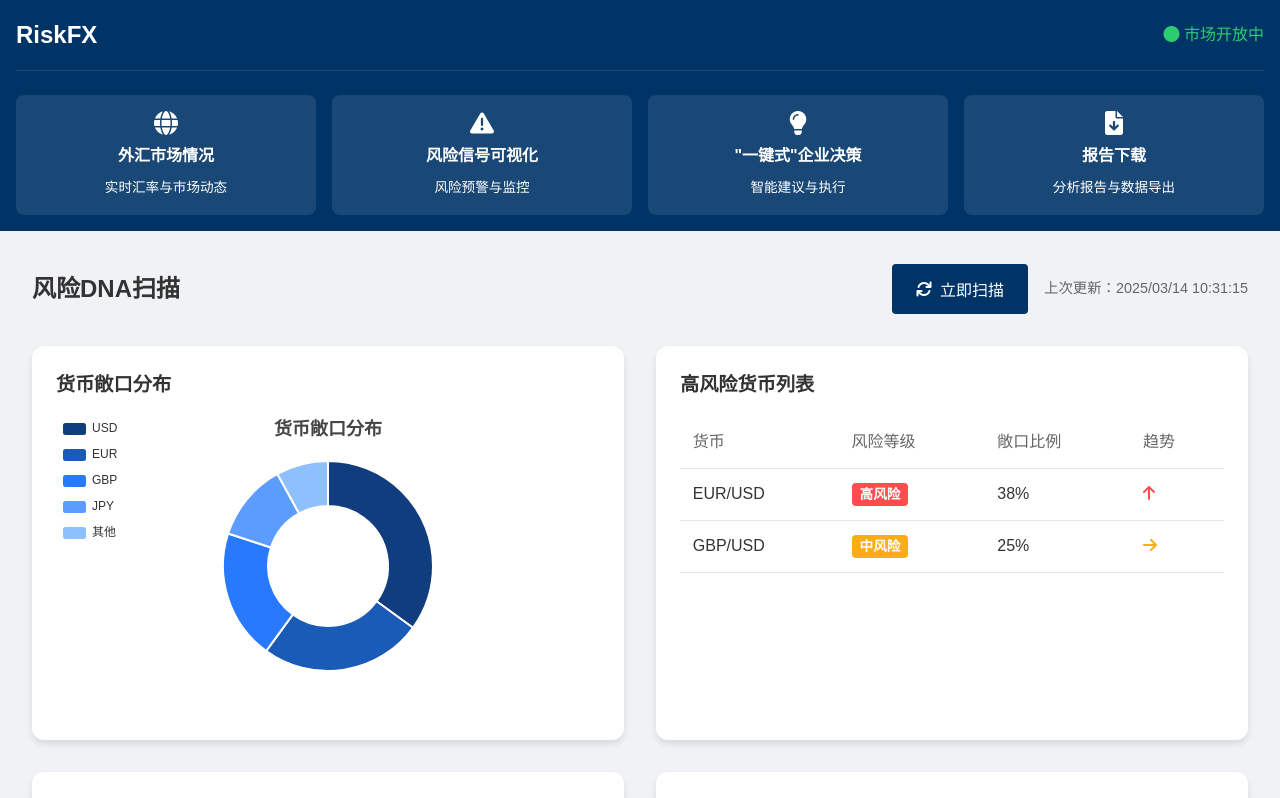
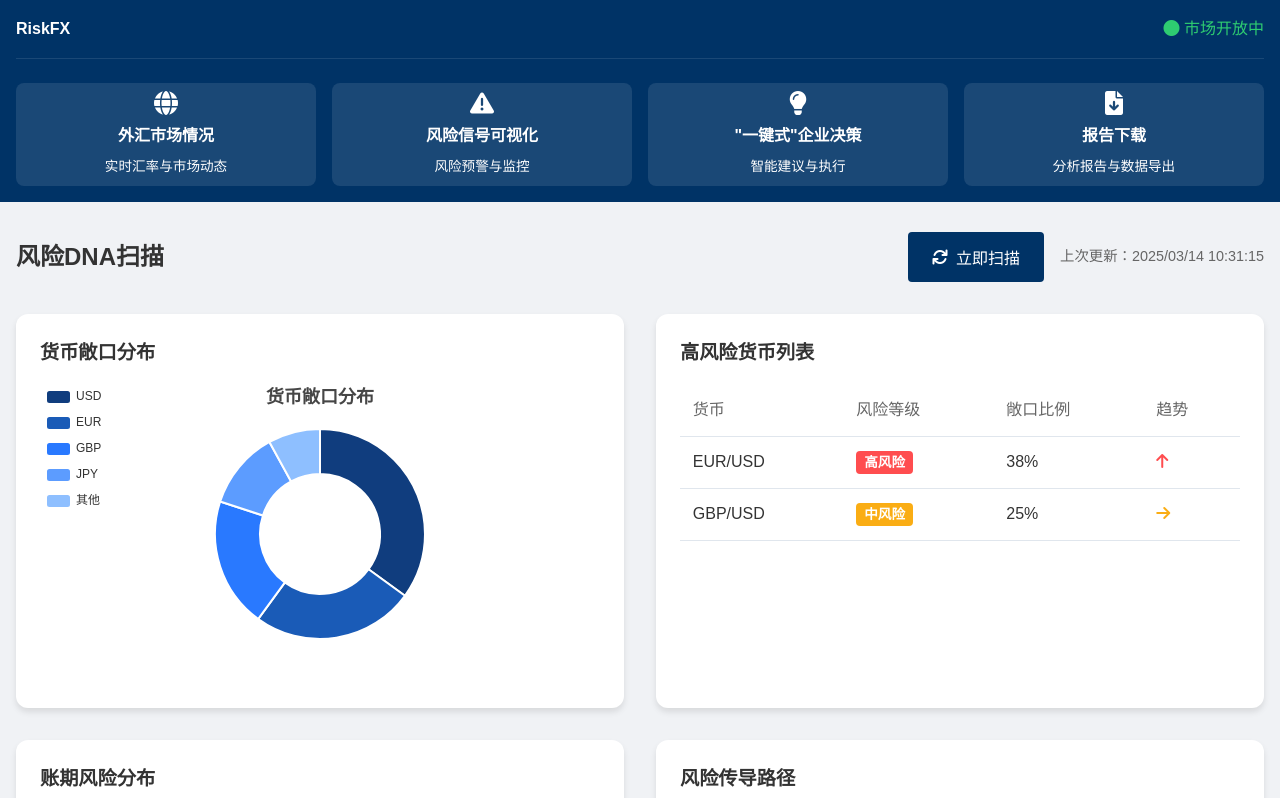
Before and after one commit to ProselyteCoding/citicup, a React (Vite) app in the folder client/: page /RiskSignals in a window 1280 px wide. Shown: the top 798 px of the page. Built offline with nearby package versions, Linux system fonts and the light colour scheme.

Commit message:
微调导航栏及页面样式

```diff
--- a/client/src/components/NavBar/NavBar.module.css
+++ b/client/src/components/NavBar/NavBar.module.css
@@ -22,7 +22,7 @@
 
 .logo {
   color: white;
-  font-size: 1.5rem;
+  font-size: 1rem;
   font-weight: bold;
 }
 
@@ -36,7 +36,7 @@
 .navModule {
   background: rgba(255, 255, 255, 0.1);
   border-radius: 8px;
-  padding: 1rem;
+  padding: 0.5rem;
   color: white;
   cursor: pointer;
   transition: all 0.3s;
--- a/client/src/pages/Home/Home.module.css
+++ b/client/src/pages/Home/Home.module.css
@@ -1,5 +1,5 @@
 .main-content {
-    padding: 3rem;
+    padding: 2rem;
 }
 
 .market-status {
--- a/client/src/pages/RiskSignals/RiskSignals.module.css
+++ b/client/src/pages/RiskSignals/RiskSignals.module.css
@@ -1,7 +1,7 @@
 .container {
     max-width: 1400px;
-    margin: 2rem auto;
-    padding: 2rem;
+    margin: 1rem auto;
+    padding: 1rem;
 }
 
 .main-content {
```
